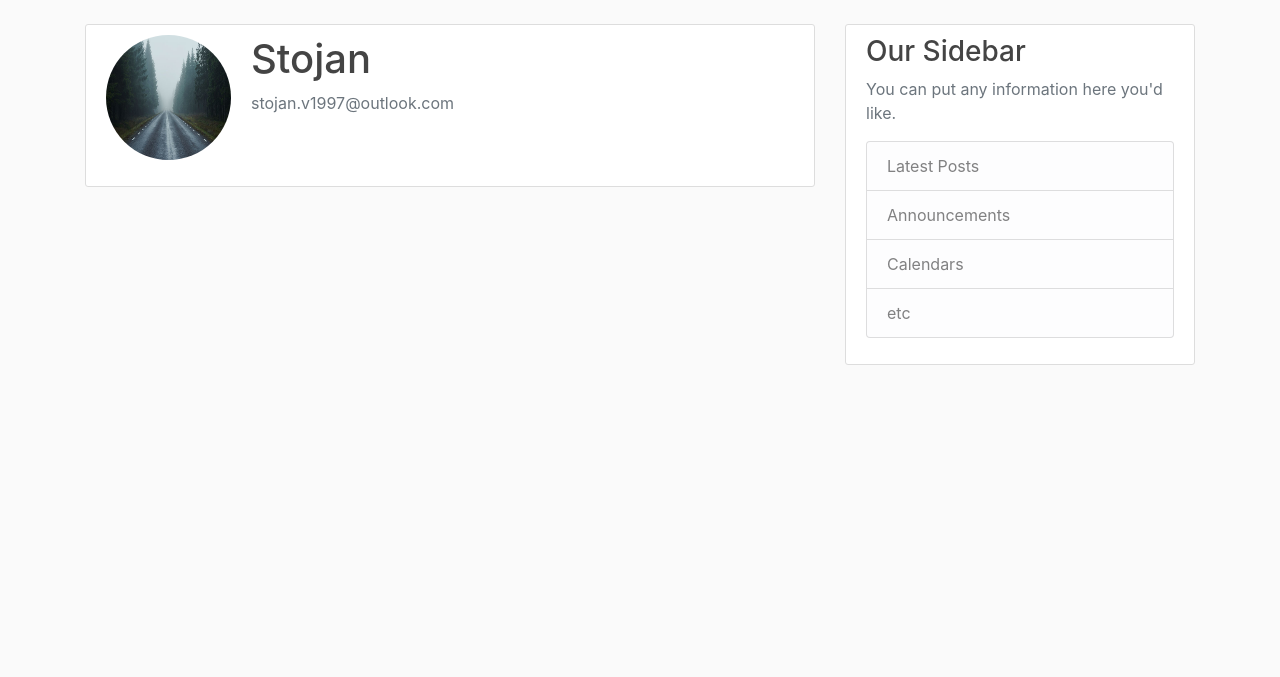
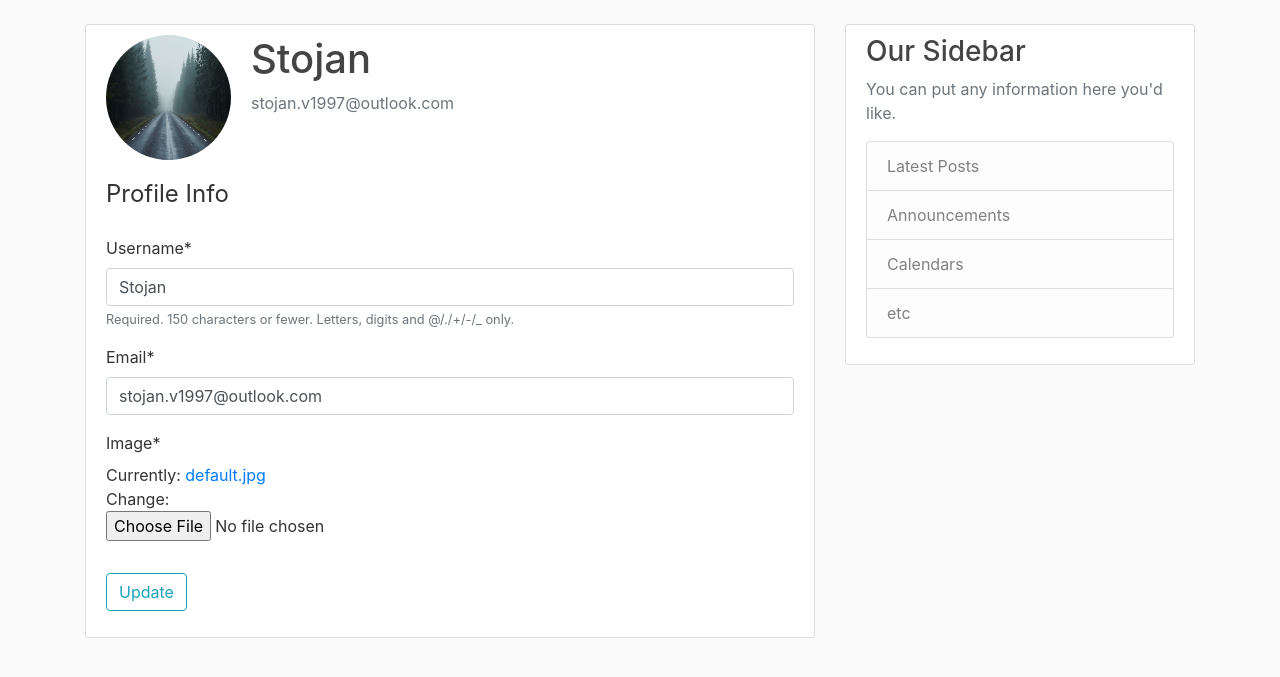
Before and after one commit to StojanV97/Django_Blog, a Django app: page /profile/ in a window 1280 px wide. Shown: the part 56-733 px from the top of the page. Run offline with Django 3.2, Linux system fonts and the light colour scheme; a user stored in the database is signed in; data comes from the database, SQL or seed files in the repository; both versions use the stored data as it was after the commit; some libraries are stand-ins or nearby versions.

Commit message:
Uradjeno azuriranje profila

```diff
--- a/Blog/blog_app/templates/blog_app/home.html
+++ b/Blog/blog_app/templates/blog_app/home.html
@@ -3,6 +3,7 @@
 
    {%  for post in posts %}
      <article class="media content-section">
+      <img class="rounded-circle article-img" src="{{ post.author.profile.image.url }}">
       <div class="media-body">
         <div class="article-metadata">
           <a class="mr-2" href="#">{{ post.author }}</a>
--- a/Blog/users/forms.py
+++ b/Blog/users/forms.py
@@ -1,6 +1,7 @@
 from django import forms
 from django.contrib.auth.models import User
 from django.contrib.auth.forms import UserCreationForm
+from .models import Profile
 
 '''nasledjujemo UserCreationForm kako bi dodali nasa polja,
     u ovom slucaju to polje je email
@@ -13,3 +14,18 @@ class UserRegisterForm(UserCreationForm):
         model = User
         #polja koja cemo imati u formi
         fields = ['username', 'email', 'password1','password2']
+
+
+class UserUpdateForm(forms.ModelForm):
+        email = forms.EmailField()
+
+        class Meta: #konfiguracija modela na koji ce se forma odnositi
+            model = User
+            #polja koja cemo imati u formi
+            fields = ['username', 'email']
+
+
+class ProfileUpdateForm(forms.ModelForm):
+    class Meta:
+        model = Profile
+        fields  = ['image']
--- a/Blog/users/models.py
+++ b/Blog/users/models.py
@@ -1,4 +1,5 @@
 from django.db import models
+from PIL import Image
 from django.contrib.auth.models import User
 
 
@@ -10,9 +11,16 @@ class Profile(models.Model):
         def __str__(self):
             return f'{self.user.username} Profile'
 
-       # def save(self, *args, **kwargs):
-        #     super(Profile, self).save(*args, **kwargs)
+        # Ova Metoda se pokrece kada sacuvamo objekat, pripada klasi models.Model
+        # Redefinisemo metodu kako bi pre snimanja profila pormenili velicinu slike
+        def save(self, *args, **kwargs):
+             super(Profile, self).save(*args, **kwargs)
+             img = Image.open(self.image.path)
 
+             if img.height > 300 or img.width > 300 :
+                output_size = (300,300)
+                img.thumbnail(output_size)
+                img.save(self.image.path)
 
 
 # Create your models here.
--- a/Blog/users/templates/users/profile.html
+++ b/Blog/users/templates/users/profile.html
@@ -7,9 +7,19 @@
             <div class="media-body">
                 <h2 class="account-heading">{{ user.username }}</h2>
                 <p class="text-secondary">{{ user.email }} </p>
-
             </div>
         </div>
-
+            <!-- Dodajemo enctype da bi forma pravilno ocitala sliku-->
+         <form method="POST" enctype="multipart/form-data">
+            {% csrf_token %}
+            <fieldset class="form-group">
+                <legend class="border-borrom mb-4">Profile Info</legend>
+                {{ u_form|crispy }}
+                {{ p_form|crispy }}
+            </fieldset>
+            <div class="form-group">
+                <button class="btn btn-outline-info" type="submit">Update</button>
+            </div>
+        </form>
     </div>
 {% endblock content %}
--- a/Blog/users/views.py
+++ b/Blog/users/views.py
@@ -1,8 +1,9 @@
 from django.shortcuts import render,redirect
 from django.contrib.auth.forms import UserCreationForm
 from django.contrib import messages
-from .forms import UserRegisterForm
+from .forms import UserRegisterForm, UserUpdateForm, ProfileUpdateForm
 from django.contrib.auth.decorators import login_required
+
 
 # Create your views here.
 
@@ -22,5 +23,24 @@ def register(request):
 #dekorator dodaje funkcionalnost funkciji
 @login_required
 def profile(request):
-    return render(request,'users/profile.html')
-    #korisnika ne moramo da prosledjujemo templejtu jer django sadrzi user promenljivu koja predstavlja trenutno ulogovanog korisnika
+        if request.method == 'POST':
+            # instanciramo formu sa podacima korisnika tako sto prosledimo instancu korisnika
+            # request.POST su podaci kojima cemo updejtovati formu
+            # request.FILES se ubacuje zato sto postoji slika koju korisnik uploaduje
+            u_form = UserUpdateForm(request.POST,
+                request.FILES,
+                instance=request.user)
+            p_form = ProfileUpdateForm(request.POST,
+                request.FILES,
+                instance=request.user.profile)
+            if u_form.is_valid() and  p_form.is_valid():
+                u_form.save()
+                p_form.save()
+                messages.success(request,f'Your Account Has Been Updated')
+                return redirect('profile')
+        else:
+            u_form = UserUpdateForm(instance=request.user)
+            p_form = ProfileUpdateForm(instance=request.user.profile)
+
+        return render(request,'users/profile.html', { 'u_form' : u_form , 'p_form' : p_form })
+        #korisnika ne moramo da prosledjujemo templejtu jer django sadrzi user promenljivu koja predstavlja trenutno ulogovanog korisnika
```
Also changed, not shown: Blog/db.sqlite3, Blog/media/profile_pics/40704496-done-white-stamp-text-on-green-background_INQCUgs.jpg (added), Blog/media/profile_pics/40704496-done-white-stamp-text-on-green-background_U6gbyzO.jpg (added), Blog/media/profile_pics/road_trees_shadow_117530_3840x2400.jpg (added), Blog/media/profile_pics/road_trees_shadow_117530_3840x2400_0Y0J2it.jpg (added), Blog/media/profile_pics/road_trees_shadow_117530_3840x2400_sJXHzD8.jpg (added), 3 other files.
